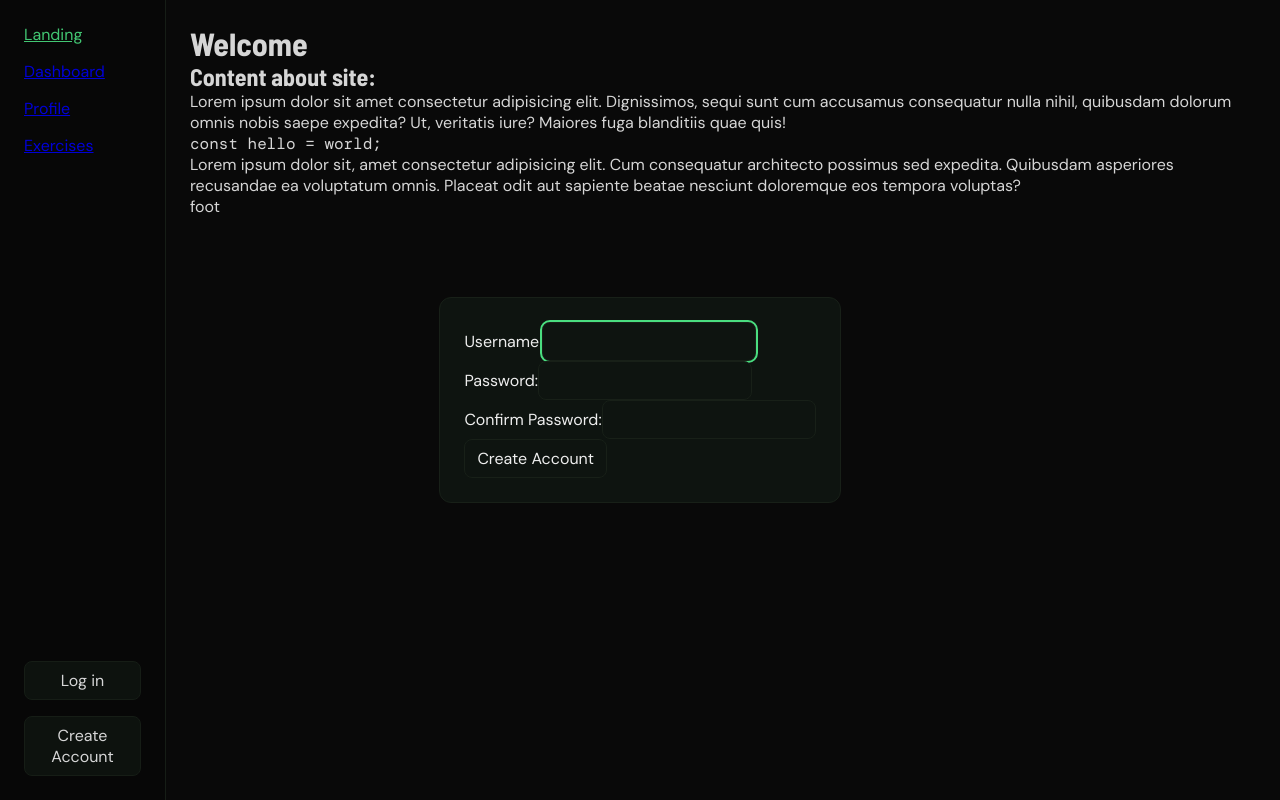
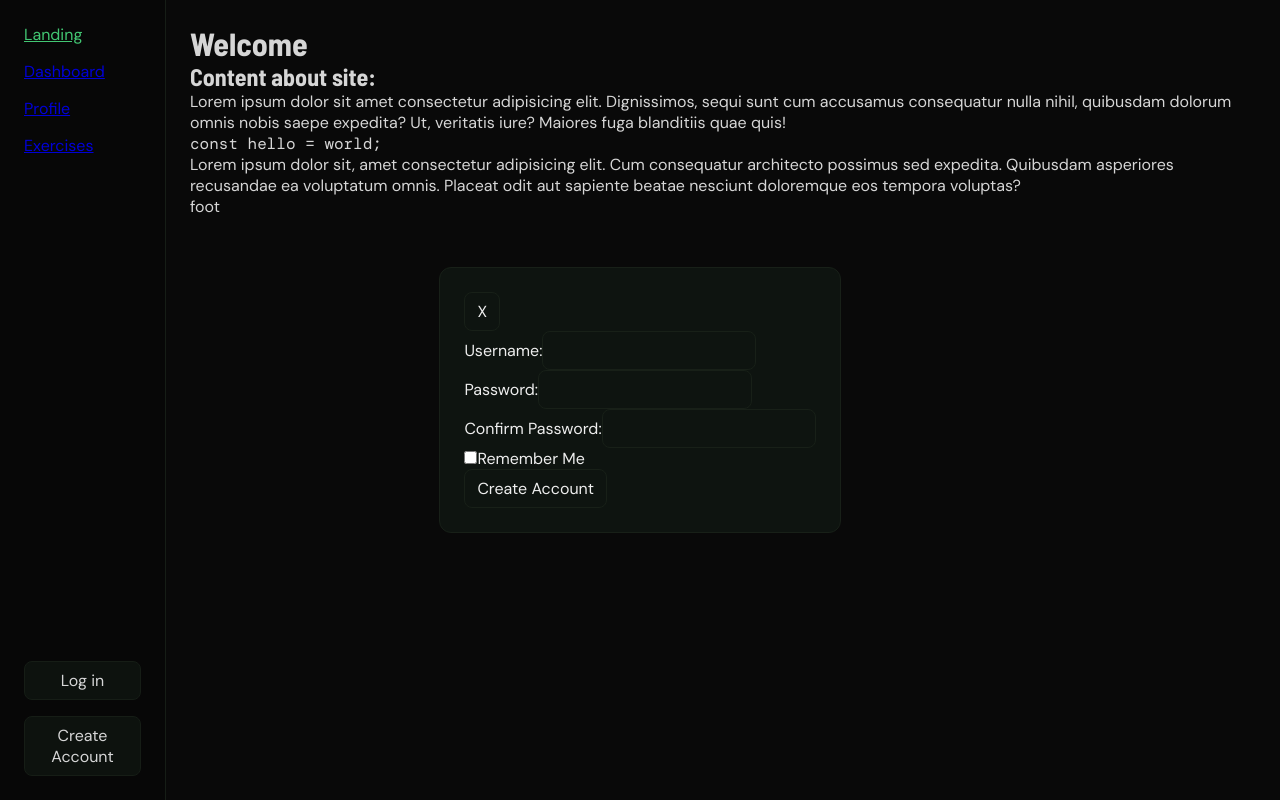
Before and after one commit to WitherMite/exercise-tracker-browser, a React (Vite) app: page / in a window 1280 px wide. Both pictures are taken after a click on the button "Create Account". Shown: the top 800 px of the page. Built offline with nearby package versions, Linux system fonts and the light colour scheme; a web font is replaced by a local one.

Commit message:
Work on auth forms

```diff
--- a/src/api/loginUser.ts
+++ b/src/api/loginUser.ts
@@ -3,7 +3,10 @@ interface Credentials {
     password: string;
 }
 
-export default async function loginUser(credentials: Credentials) {
+export default async function loginUser(
+    credentials: Credentials,
+    rememberUser: FormDataEntryValue | null,
+) {
     const url = import.meta.env.VITE_API_URL + "auth";
     const response = await fetch(url, {
         method: "POST",
@@ -20,6 +23,8 @@ export default async function loginUser(credentials: Credentials) {
 
     if (token && typeof token === "string") {
         localStorage.setItem("jwt", token);
-        localStorage.setItem("username", credentials.username);
+        if (rememberUser) {
+            localStorage.setItem("username", credentials.username);
+        }
     }
 }
--- a/src/api/logoutUser.ts
+++ b/src/api/logoutUser.ts
@@ -1,6 +1,6 @@
 import { redirect } from "react-router";
 
-export default function logoutUser() {
+export default async function logoutUser() {
     // check if way to void a jwt with server, i forget, otherwise we just forget token
     localStorage.removeItem("jwt");
     localStorage.removeItem("username");
--- a/src/components/confirmLogout/ConfirmLogout.tsx
+++ /dev/null
@@ -1,29 +0,0 @@
-import { useContext } from "react";
-import { CloseContext } from "../globalModal/CloseContext";
-import logoutUser from "../../api/logoutUser";
-
-export default function ConfirmLogout() {
-    const close = useContext(CloseContext);
-    return (
-        <>
-            <h1>Confirm Logout:</h1>
-            <button
-                type="button"
-                onClick={() => {
-                    console.log(close);
-                    close();
-                }}
-            >
-                Back
-            </button>
-            <button
-                onClick={() => {
-                    logoutUser();
-                    close();
-                }}
-            >
-                Logout
-            </button>
-        </>
-    );
-}
--- a/src/components/globalModal/GlobalModal.tsx
+++ b/src/components/globalModal/GlobalModal.tsx
@@ -27,6 +27,10 @@ export default function GlobalModal({ button, children }: Props) {
     };
 
     useEffect(() => {
+        // close to prevent old dialogs from causing modal with button to render open on redirect
+        // (like login/logout modals in nav bar after submitting forms and redirecting to root)
+        // is probably a better way, but i couldnt find it
+        close();
         if (!button) {
             open();
         }
--- a/src/components/navbar/Navbar.tsx
+++ b/src/components/navbar/Navbar.tsx
@@ -1,10 +1,10 @@
+import style from "./Navbar.module.css";
 import { NavLink } from "react-router";
-import style from "./Navbar.module.css";
 import { useContext } from "react";
 import { AppContext } from "../../AppContext";
 import Login from "../../views/login/Login";
 import Register from "../../views/register/Register";
-import ConfirmLogout from "../confirmLogout/ConfirmLogout";
+import Logout from "../../views/logout/Logout";
 import LogWorkoutForm from "../logWorkoutForm/LogWorkoutForm";
 import GlobalModal from "../globalModal/GlobalModal";
 
@@ -53,7 +53,7 @@ export default function Navbar() {
                                 content: "Logout",
                             }}
                         >
-                            <ConfirmLogout />
+                            <Logout />
                         </GlobalModal>
                         <GlobalModal
                             button={{
--- a/src/router.tsx
+++ b/src/router.tsx
@@ -7,13 +7,13 @@ import Profile from "./views/profile/Profile";
 import { loginRoute } from "./views/login/loginRoute";
 import { registerRoute } from "./views/register/registerRoute";
 import { dashboardRoute } from "./views/dashboard/dashboardRoute";
+import { logoutRoute } from "./views/logout/logoutRoute";
 
 const router = createBrowserRouter([
     {
         element: <App />,
         loader: () => {
-            const isLoggedIn =
-                localStorage.getItem("username") && localStorage.getItem("jwt");
+            const isLoggedIn = !!localStorage.getItem("jwt");
             return { isLoggedIn };
         },
         errorElement: (
@@ -27,6 +27,7 @@ const router = createBrowserRouter([
                 element: <Landing />,
             },
             loginRoute,
+            logoutRoute,
             registerRoute,
             dashboardRoute,
             {
--- a/src/views/login/Login.tsx
+++ b/src/views/login/Login.tsx
@@ -1,12 +1,22 @@
-import { useFetcher, useNavigation } from "react-router";
+import { useFetcher } from "react-router";
+import { CloseContext } from "../../components/globalModal/CloseContext";
+import { useContext } from "react";
 
 export default function Login() {
-    const navigation = useNavigation();
+    const close = useContext(CloseContext);
     const fetcher = useFetcher();
     const username = localStorage.getItem("username");
 
     return (
         <fetcher.Form action="/login" method="post">
+            <button
+                type="button"
+                onClick={() => {
+                    close();
+                }}
+            >
+                X
+            </button>
             <div className="form-field">
                 <label htmlFor="username">Username:</label>
                 <input
@@ -14,14 +24,19 @@ export default function Login() {
                     id="username"
                     name="username"
                     defaultValue={username || ""}
+                    required
                 />
             </div>
             <div className="form-field">
                 <label htmlFor="password">Password:</label>
-                <input type="password" id="password" name="password" />
+                <input type="password" id="password" name="password" required />
+            </div>
+            <div className="form-field">
+                <input type="checkbox" id="remember" name="remember" />
+                <label htmlFor="remember">Remember Me</label>
             </div>
             <button type="submit">
-                {navigation.formAction === "/login" ? "Logging in..." : "Login"}
+                {fetcher.state !== "idle" ? "Logging in..." : "Login"}
             </button>
         </fetcher.Form>
     );
--- a/src/views/login/loginRoute.tsx
+++ b/src/views/login/loginRoute.tsx
@@ -14,11 +14,11 @@ export const loginRoute: RouteObject = {
         const formData = await request.formData();
         const username = formData.get("username");
         const password = formData.get("password");
+        const rememberUser = formData.get("remember");
         if (typeof username !== "string" || typeof password !== "string") {
-            // should change this to be validated before it gets here later, and error if is wrong
             return;
         }
-        await loginUser({ username, password });
+        await loginUser({ username, password }, rememberUser);
         return redirect("/");
     },
 };
--- /dev/null
+++ b/src/views/logout/Logout.tsx
@@ -0,0 +1,24 @@
+import { useContext } from "react";
+import { CloseContext } from "../../components/globalModal/CloseContext";
+import { useFetcher } from "react-router";
+
+export default function Logout() {
+    const close = useContext(CloseContext);
+    const fetcher = useFetcher();
+    return (
+        <fetcher.Form action="/logout" method="post">
+            <h1>Confirm Logout:</h1>
+            <button
+                type="button"
+                onClick={() => {
+                    close();
+                }}
+            >
+                Back
+            </button>
+            <button type="submit">
+                {fetcher.state !== "idle" ? "Logging out..." : "Logout"}
+            </button>
+        </fetcher.Form>
+    );
+}
--- /dev/null
+++ b/src/views/logout/logoutRoute.tsx
@@ -0,0 +1,17 @@
+import { redirect, type RouteObject } from "react-router";
+import GlobalModal from "../../components/globalModal/GlobalModal";
+import Logout from "./Logout";
+import logoutUser from "../../api/logoutUser";
+
+export const logoutRoute: RouteObject = {
+    path: "/logout",
+    element: (
+        <GlobalModal>
+            <Logout />
+        </GlobalModal>
+    ),
+    action: async () => {
+        await logoutUser();
+        return redirect("/");
+    },
+};
--- a/src/views/register/register.tsx
+++ b/src/views/register/register.tsx
@@ -1,10 +1,21 @@
-import { Form, useNavigation } from "react-router";
+import { useContext } from "react";
+import { useFetcher } from "react-router";
+import { CloseContext } from "../../components/globalModal/CloseContext";
 
 export default function Register() {
-    const navigation = useNavigation();
+    const close = useContext(CloseContext);
+    const fetcher = useFetcher();
 
     return (
-        <Form action="/register" method="post">
+        <fetcher.Form action="/register" method="post">
+            <button
+                type="button"
+                onClick={() => {
+                    close();
+                }}
+            >
+                X
+            </button>
             <div className="form-field">
                 <label htmlFor="username">Username:</label>
                 <input type="text" id="username" name="username" />
@@ -21,11 +32,13 @@ export default function Register() {
                     name="confirm-password"
                 />
             </div>
+            <div className="form-field">
+                <input type="checkbox" id="remember" name="remember" />
+                <label htmlFor="remember">Remember Me</label>
+            </div>
             <button type="submit">
-                {navigation.formAction === "/register"
-                    ? "Creating..."
-                    : "Create Account"}
+                {fetcher.state !== "idle" ? "Creating..." : "Create Account"}
             </button>
-        </Form>
+        </fetcher.Form>
     );
 }
```
